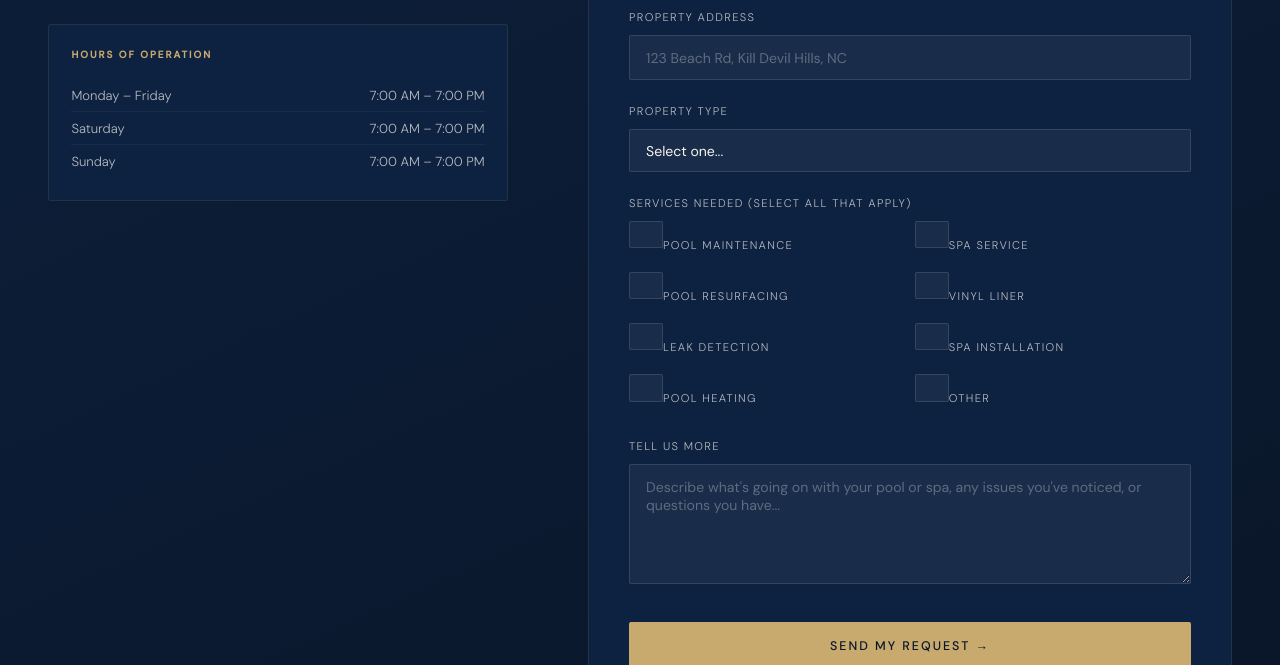
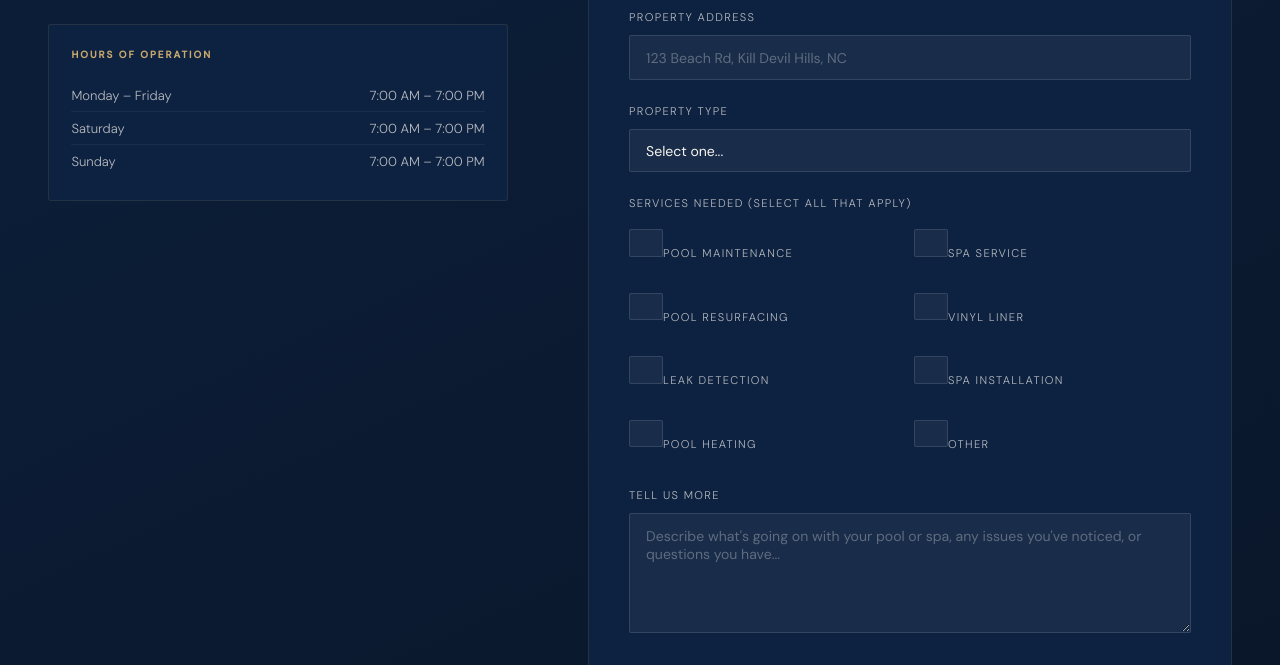
Before and after one commit to hollywood017/ritchie-pools-redesign, a plain HTML site: page get-a-quote.html in a window 1280 px wide. Shown: the part 658-1323 px from the top of the page. Drawn offline with nearby package versions, Linux system fonts and the light colour scheme; a web font is replaced by a local one.

Commit message:
Fix: checkbox spacing, flex-shrink on checkboxes, remove Showroom from quote page

```diff
--- a/get-a-quote.html
+++ b/get-a-quote.html
@@ -61,9 +61,32 @@
     .form-group select option { background: var(--deep-blue); color: var(--white); }
     .form-group textarea { min-height: 120px; resize: vertical; }
     .form-row { display: grid; grid-template-columns: 1fr 1fr; gap: 1rem; }
-    .form-check { display: grid; grid-template-columns: 1fr 1fr; gap: .6rem; margin-top: .5rem; }
-    .check-item { display: flex; align-items: center; gap: .5rem; font-size: .82rem; color: var(--text-light); cursor: pointer; }
-    .check-item input[type=checkbox] { width: 16px; height: 16px; accent-color: var(--aqua); }
+    .form-check {
+      display: grid;
+      grid-template-columns: 1fr 1fr;
+      gap: .85rem .5rem;
+      margin-top: .75rem;
+    }
+    .check-item {
+      display: flex;
+      align-items: center;
+      gap: .65rem;
+      font-size: .84rem;
+      color: var(--text-light);
+      cursor: pointer;
+      line-height: 1.4;
+      padding: .3rem 0;
+    }
+    .check-item input[type=checkbox] {
+      width: 17px;
+      height: 17px;
+      min-width: 17px; /* prevents squishing */
+      flex-shrink: 0;
+      accent-color: var(--aqua);
+      cursor: pointer;
+      margin: 0; /* removes browser default margin */
+    }
+    .check-item:hover { color: var(--white); }
     .form-submit {
       width: 100%; padding: 1rem; background: var(--gold); color: var(--navy);
       font-family: var(--font-body); font-size: .78rem; font-weight: 500;
@@ -120,9 +143,9 @@
           <div class="cm-icon"><svg width="18" height="18" viewBox="0 0 24 24" fill="none" stroke="currentColor" stroke-width="2"><path d="M22 16.92v3a2 2 0 01-2.18 2 19.79 19.79 0 01-8.63-3.07A19.5 19.5 0 013.07 9.81 19.79 19.79 0 01.1 1.19 2 2 0 012.08 1h3a2 2 0 012 1.72c.127.96.361 1.903.7 2.81a2 2 0 01-.45 2.11L6.91 8.09a16 16 0 006 6l.51-.46a2 2 0 012.11-.45c.907.339 1.85.573 2.81.7A2 2 0 0122 16.92z"/></svg></div>
           <div><div class="cm-label">Call Us</div><div class="cm-value">(252) 202-1509</div></div>
         </a>
-        <a href="https://maps.google.com/?q=700+W+Lake+Dr+Kill+Devil+Hills+NC+27948" target="_blank" class="contact-method">
+        <a href="https://maps.google.com/?q=Kill+Devil+Hills+NC+27948" target="_blank" class="contact-method">
           <div class="cm-icon"><svg width="18" height="18" viewBox="0 0 24 24" fill="none" stroke="currentColor" stroke-width="2"><path d="M21 10c0 7-9 13-9 13s-9-6-9-13a9 9 0 0118 0z"/><circle cx="12" cy="10" r="3"/></svg></div>
-          <div><div class="cm-label">Showroom</div><div class="cm-value">700 W Lake Dr, Kill Devil Hills, NC</div></div>
+          <div><div class="cm-label">Based In</div><div class="cm-value">Kill Devil Hills, NC 27948</div></div>
         </a>
       </div>
       <div class="hours-box">
```
